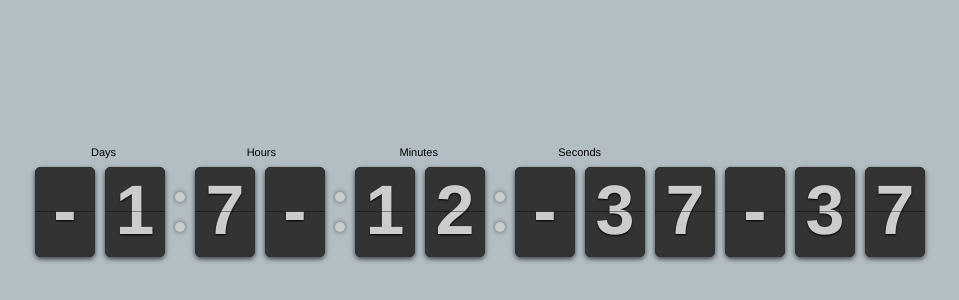
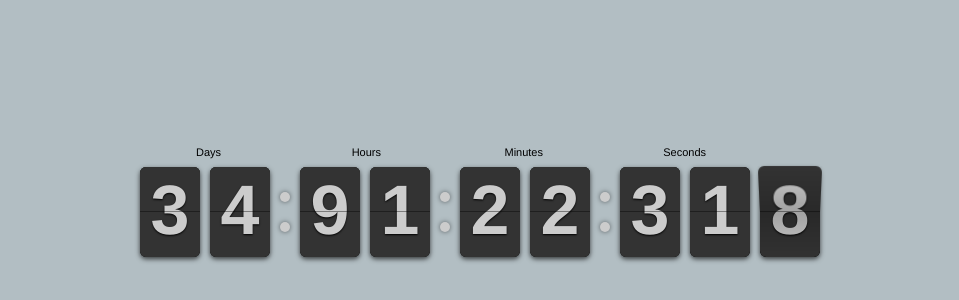
Before and after one commit to YK911/goit-js-hw, a website: page module_11_timer/src/index.html in a window 1280 px wide. Shown: the part 188-488 px from the top of the page, without its empty margins (160-1119 px from the left). Drawn offline with Linux system fonts and the light colour scheme.

Commit message:
chsnge date

```diff
--- a/module_11_timer/src/index.js
+++ b/module_11_timer/src/index.js
@@ -9,7 +9,7 @@ const clock = $('.clock').FlipClock(3600 * 24 * 3, {
   },
 });
 
-const date = new Date('Dec 31, 2019  24:00:00');
+const date = new Date('Dec 31, 2020  24:00:00');
 const currentTime = new Date();
 const time = (date - currentTime) / 1000;
 clock.setTime(time);
```
Also changed, not shown: module_11_timer/build/index.html, 4 other files.
